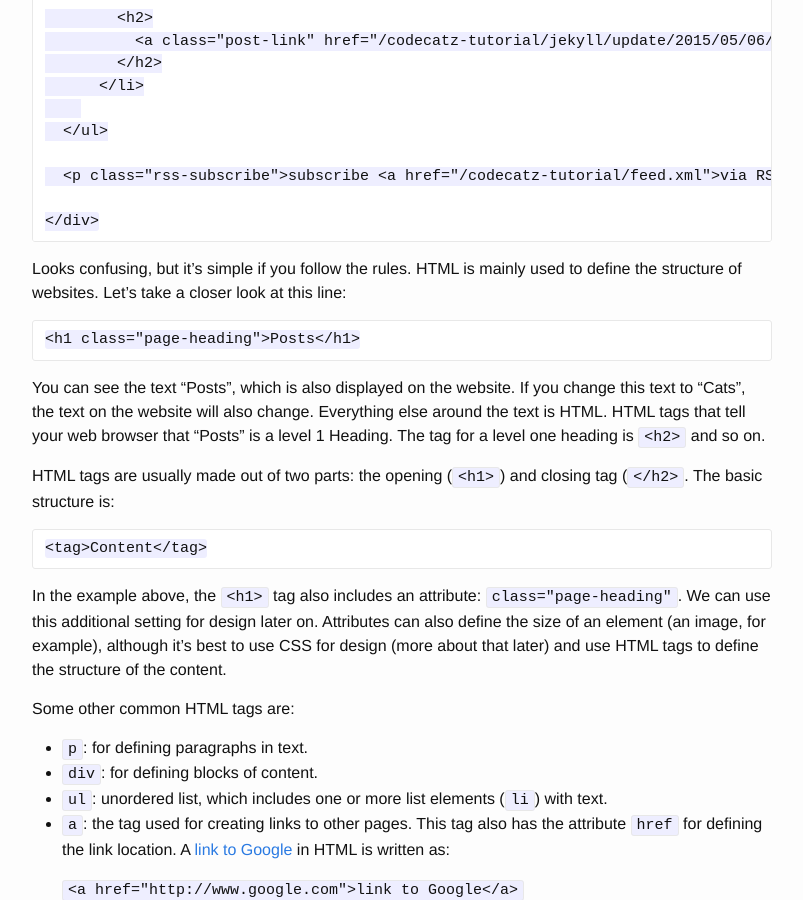
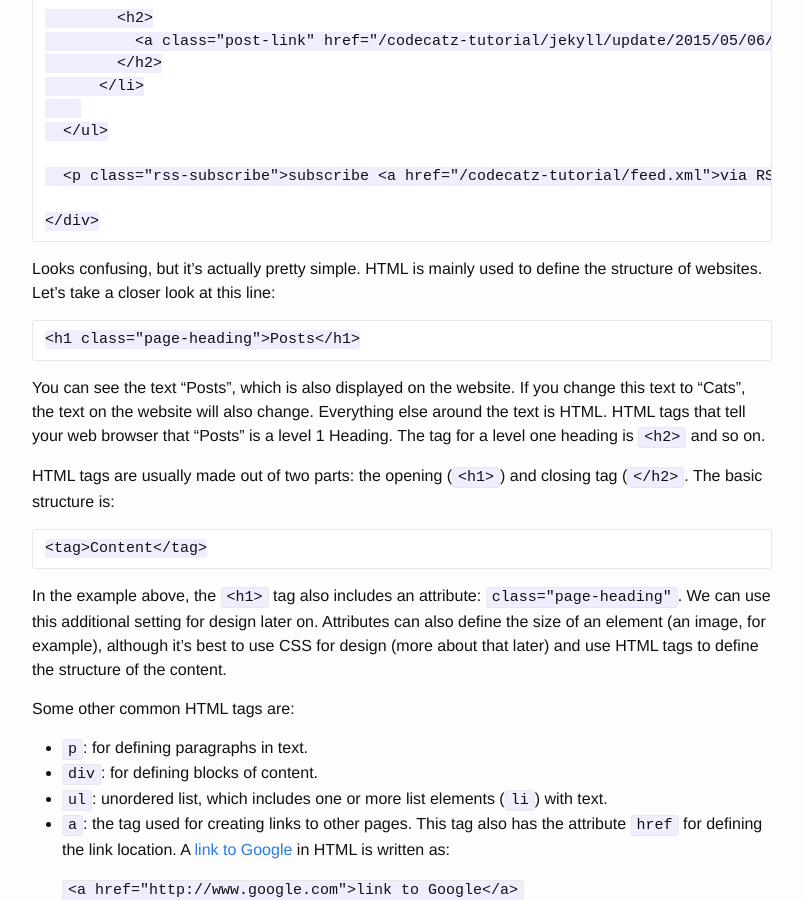
Before and after one commit to CodeCatz/codecatz-tutorial, a Jekyll site: the page built from 3-pages/index.md, in a window 1280 px wide and 900 px high, scrolled down 1200 px. Shown: the whole window, without its empty margins (238-1041 px from the left). Built offline with Jekyll 4.4.1, drawn with Linux system fonts in a browser that asks for light colours.

Commit message:
update wording as per comments

```diff
--- a/3-pages/index.md
+++ b/3-pages/index.md
@@ -46,7 +46,7 @@ The second part of `index.html` is more interesting. It's mainly written in HTML
 
 	</div>
 
-Looks confusing, but it's simple if you follow the rules. HTML is mainly used to define the structure of websites. Let's take a closer look at this line:
+Looks confusing, but it's actually pretty simple. HTML is mainly used to define the structure of websites. Let's take a closer look at this line:
 
 	<h1 class="page-heading">Posts</h1>
 
```
Also changed, not shown: 1-installation/index.md (+1 -1 lines).
